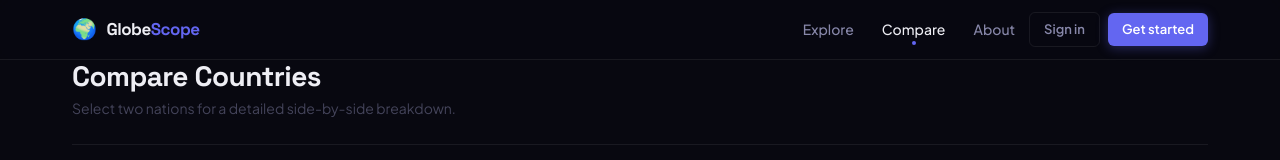
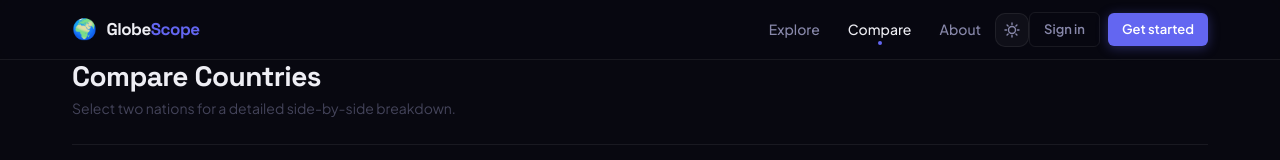
Before and after one commit to SamoneSamwhere/Country-Info-Web-App, a React (Vite) app in the folder client/: page /compare in a window 1280 px wide. Shown: the top 160 px of the page. Built offline with nearby package versions, Linux system fonts and the light colour scheme; no server answers.

Commit message:
feat: add light mode with theme toggle

```diff
--- a/client/src/App.jsx
+++ b/client/src/App.jsx
@@ -1,6 +1,7 @@
 import { BrowserRouter, Routes, Route, Navigate } from 'react-router-dom';
 import { AuthProvider, useAuth } from './context/AuthContext';
 import { FavoritesProvider } from './context/FavoritesContext';
+import { ThemeProvider } from './context/ThemeContext';
 import Navbar from './components/Navbar';
 import HomePage from './pages/HomePage';
 import ExplorePage from './pages/ExplorePage';
@@ -45,11 +46,13 @@ function AppRoutes() {
 export default function App() {
   return (
     <BrowserRouter>
-      <AuthProvider>
-        <FavoritesProvider>
-          <AppRoutes />
-        </FavoritesProvider>
-      </AuthProvider>
+      <ThemeProvider>
+        <AuthProvider>
+          <FavoritesProvider>
+            <AppRoutes />
+          </FavoritesProvider>
+        </AuthProvider>
+      </ThemeProvider>
     </BrowserRouter>
   );
 }
--- a/client/src/components/Navbar.css
+++ b/client/src/components/Navbar.css
@@ -1,11 +1,12 @@
 .navbar {
   position: sticky; top: 0; z-index: 200;
   height: 60px;
-  /* Barely-there background — you can see the page through it */
   background: rgba(8, 8, 16, 0.82);
   backdrop-filter: blur(20px) saturate(160%);
   border-bottom: 1px solid var(--border);
+  transition: background var(--t) var(--ease), border-color var(--t) var(--ease);
 }
+[data-theme="light"] .navbar { background: rgba(245,245,247,0.88); }
 
 .navbar-inner {
   height: 100%;
@@ -58,6 +59,19 @@
   background: var(--accent);
   border-radius: 50%;
 }
+
+/* Theme toggle */
+.nav-theme-btn {
+  width: 34px; height: 34px;
+  border-radius: var(--r-md);
+  background: var(--surface-1);
+  border: 1px solid var(--border);
+  color: var(--txt-2);
+  display: flex; align-items: center; justify-content: center;
+  transition: all var(--t) var(--ease);
+  flex-shrink: 0;
+}
+.nav-theme-btn:hover { color: var(--txt-1); border-color: var(--border-2); background: var(--surface-2); }
 
 /* Auth */
 .nav-auth {
@@ -168,7 +182,7 @@
     display: none;
     position: absolute; top: 60px; left: 0; right: 0;
     flex-direction: column; align-items: stretch; justify-content: flex-start;
-    background: rgba(8,8,16,0.97);
+    background: var(--bg-1);
     backdrop-filter: blur(20px);
     border-bottom: 1px solid var(--border);
     padding: 12px 20px 20px; gap: 2px;
--- a/client/src/components/Navbar.jsx
+++ b/client/src/components/Navbar.jsx
@@ -1,5 +1,6 @@
 import { Link, useLocation, useNavigate } from 'react-router-dom';
 import { useAuth } from '../context/AuthContext';
+import { useTheme } from '../context/ThemeContext';
 import { useState, useRef, useEffect } from 'react';
 import { useFavorites } from '../context/FavoritesContext';
 import './Navbar.css';
@@ -12,6 +13,7 @@ const NAV_LINKS = [
 
 export default function Navbar() {
   const { user, logout } = useAuth();
+  const { theme, toggle: toggleTheme } = useTheme();
   const { favorites } = useFavorites();
   const location = useLocation();
   const navigate = useNavigate();
@@ -56,6 +58,19 @@ export default function Navbar() {
               onClick={() => setOpen(false)}
             >{l.label}</Link>
           ))}
+
+          <button className="nav-theme-btn" onClick={toggleTheme} aria-label="Toggle theme" title={theme === 'dark' ? 'Switch to light mode' : 'Switch to dark mode'}>
+              {theme === 'dark' ? (
+                <svg width="16" height="16" viewBox="0 0 16 16" fill="none">
+                  <circle cx="8" cy="8" r="3.5" stroke="currentColor" strokeWidth="1.4"/>
+                  <path d="M8 1v1.5M8 13.5V15M1 8h1.5M13.5 8H15M3.05 3.05l1.06 1.06M11.89 11.89l1.06 1.06M3.05 12.95l1.06-1.06M11.89 4.11l1.06-1.06" stroke="currentColor" strokeWidth="1.4" strokeLinecap="round"/>
+                </svg>
+              ) : (
+                <svg width="16" height="16" viewBox="0 0 16 16" fill="none">
+                  <path d="M13.5 9.5A5.5 5.5 0 016.5 2.5a5.5 5.5 0 100 11 5.5 5.5 0 007-4z" stroke="currentColor" strokeWidth="1.4" strokeLinecap="round" strokeLinejoin="round"/>
+                </svg>
+              )}
+            </button>
 
           <div className="nav-auth">
             {user ? (
--- /dev/null
+++ b/client/src/context/ThemeContext.jsx
@@ -0,0 +1,22 @@
+import { createContext, useContext, useEffect, useState } from 'react';
+
+const ThemeContext = createContext(null);
+
+export function ThemeProvider({ children }) {
+  const [theme, setTheme] = useState(() => localStorage.getItem('cia_theme') || 'dark');
+
+  useEffect(() => {
+    document.documentElement.setAttribute('data-theme', theme);
+    localStorage.setItem('cia_theme', theme);
+  }, [theme]);
+
+  const toggle = () => setTheme(t => t === 'dark' ? 'light' : 'dark');
+
+  return (
+    <ThemeContext.Provider value={{ theme, toggle }}>
+      {children}
+    </ThemeContext.Provider>
+  );
+}
+
+export const useTheme = () => useContext(ThemeContext);
--- a/client/src/index.css
+++ b/client/src/index.css
@@ -51,6 +51,45 @@
   --t: 200ms;
   --t-slow: 350ms;
 }
+
+/* ─────────────────────────────────────────
+   LIGHT MODE
+───────────────────────────────────────── */
+[data-theme="light"] {
+  --bg:         #f5f5f7;
+  --bg-1:       #ffffff;
+  --bg-2:       #f0f0f5;
+
+  --surface-1:  rgba(0,0,0,0.04);
+  --surface-2:  rgba(0,0,0,0.07);
+  --surface-3:  rgba(0,0,0,0.10);
+
+  --border:     rgba(0,0,0,0.09);
+  --border-2:   rgba(0,0,0,0.16);
+
+  --accent:     #4f52e0;
+  --accent-dim: rgba(79,82,224,0.12);
+
+  --emerald:    #059669;
+  --rose:       #e11d48;
+  --amber:      #d97706;
+
+  --txt-1: #0f0f1a;
+  --txt-2: #4b4b6a;
+  --txt-3: #9090aa;
+
+  --shadow-sm: 0 1px 4px rgba(0,0,0,0.10);
+  --shadow-md: 0 4px 20px rgba(0,0,0,0.12);
+  --shadow-lg: 0 12px 48px rgba(0,0,0,0.16);
+}
+
+[data-theme="light"] ::-webkit-scrollbar-thumb { background: rgba(0,0,0,0.15); }
+
+[data-theme="light"] .badge-indigo  { background: rgba(79,82,224,0.10); border-color: rgba(79,82,224,0.20); color: #4f52e0; }
+[data-theme="light"] .badge-emerald { background: rgba(5,150,105,0.10); border-color: rgba(5,150,105,0.20); color: #059669; }
+
+[data-theme="light"] .btn-primary { box-shadow: 0 2px 12px rgba(79,82,224,0.25); }
+[data-theme="light"] .btn-primary:hover { background: #3d40c4; box-shadow: 0 4px 20px rgba(79,82,224,0.35); }
 
 /* ─────────────────────────────────────────
    RESET
```
